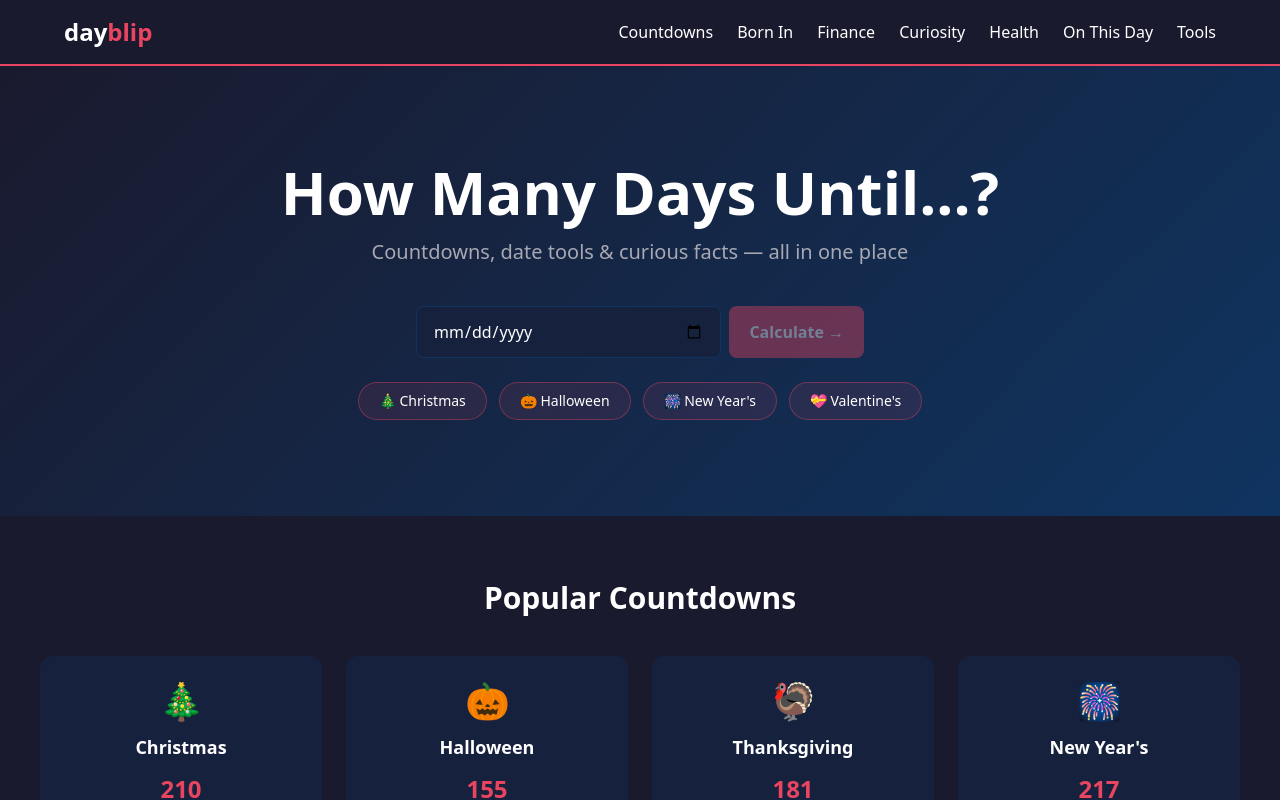
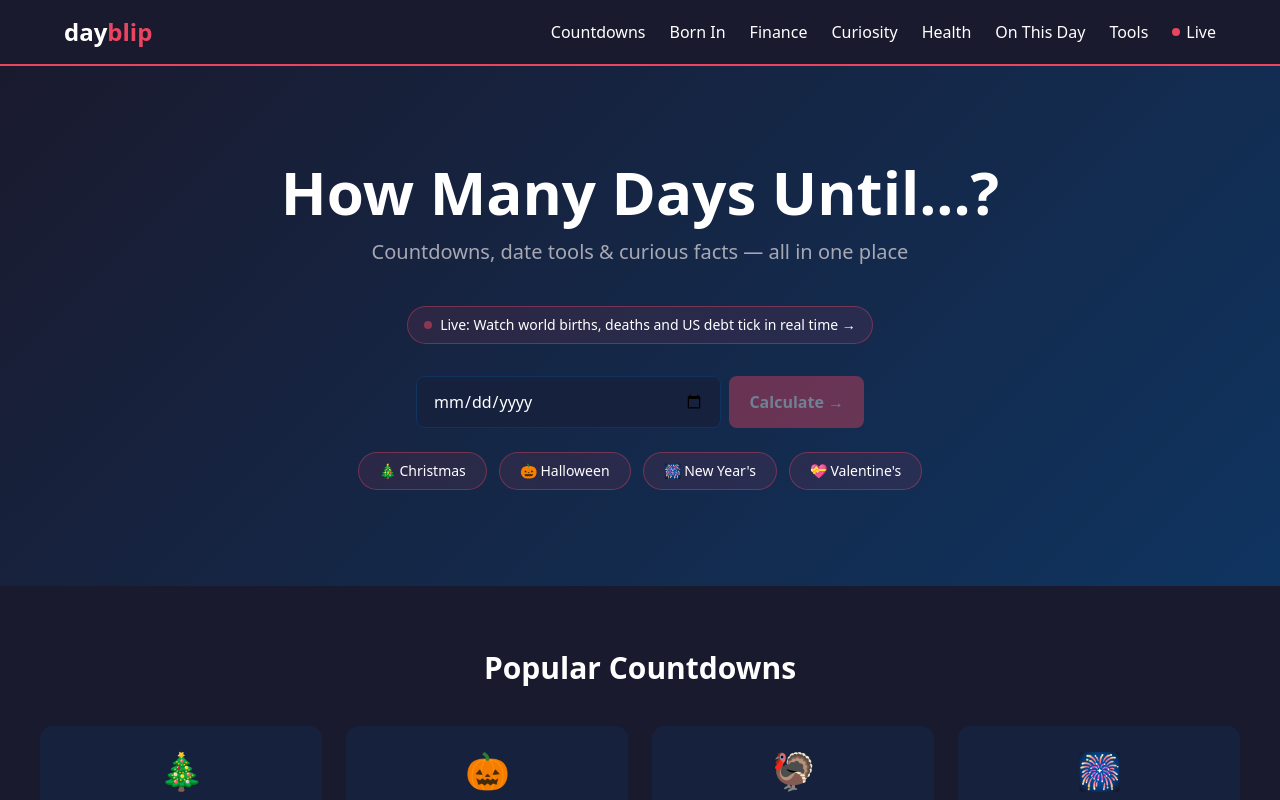
Before and after one commit to pierre2000it-max/dayblip, a Next.js app: page / in a window 1280 px wide. Shown: the top 800 px of the page. Built offline with nearby package versions, Linux system fonts and the light colour scheme.

Commit message:
Add Live Counters to header navigation with pulsing dot

```diff
--- a/src/app/page.tsx
+++ b/src/app/page.tsx
@@ -154,6 +154,15 @@ export default function HomePage() {
         >
           Countdowns, date tools &amp; curious facts — all in one place
         </p>
+
+        {/* Live counters pill */}
+        <Link
+          href="/world-counters"
+          className="mb-8 inline-flex items-center gap-2 rounded-full border border-[#e94560]/40 bg-[#e94560]/10 px-4 py-2 text-sm text-white transition-colors hover:bg-[#e94560]/20"
+        >
+          <span className="h-2 w-2 rounded-full bg-[#e94560] animate-pulse shrink-0" />
+          Live: Watch world births, deaths and US debt tick in real time →
+        </Link>
 
         {/* Date input + Calculate button */}
         <div className="flex w-full max-w-md gap-2 mb-6">
--- a/src/components/Header.tsx
+++ b/src/components/Header.tsx
@@ -36,6 +36,15 @@ export default function Header() {
               {link.label}
             </Link>
           ))}
+
+          {/* Live — pulsing dot */}
+          <Link
+            href="/world-counters"
+            className="flex items-center gap-1.5 text-white transition-colors duration-200 hover:text-[#e94560]"
+          >
+            <span className="h-2 w-2 rounded-full bg-[#e94560] animate-pulse shrink-0" />
+            Live
+          </Link>
         </nav>
 
         {/* Hamburger */}
@@ -63,6 +72,16 @@ export default function Header() {
               {link.label}
             </Link>
           ))}
+
+          {/* Live — mobile */}
+          <Link
+            href="/world-counters"
+            onClick={() => setMenuOpen(false)}
+            className="flex items-center gap-2 px-6 py-3 text-white transition-colors duration-200 hover:text-[#e94560]"
+          >
+            <span className="h-2 w-2 rounded-full bg-[#e94560] animate-pulse shrink-0" />
+            Live
+          </Link>
         </nav>
       )}
     </header>
```
